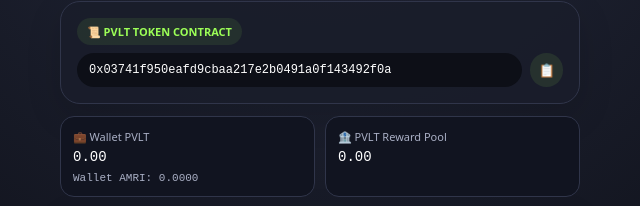
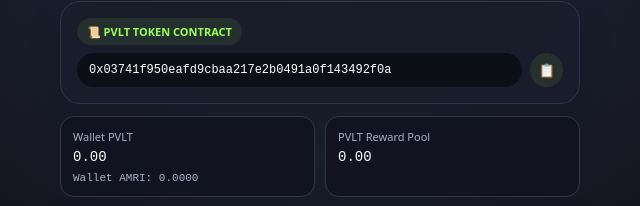
Before and after one commit to pepevolt/pepevolt.github.io, a plain HTML site: page index.html in a window 1280 px wide. Shown: the part 224-430 px from the top of the page, 320-960 px from the left. Drawn offline with Linux system fonts and the light colour scheme.

Commit message:
Update index.html

```diff
--- a/index.html
+++ b/index.html
@@ -45,8 +45,8 @@ button{font-family:inherit}.btn{width:100%;border:0;border-radius:13px;padding:1
   <section class="stats"><div class="stat"><small>Points</small><strong><span id="pointsVal">0</span><span style="font-size:13px;color:var(--muted)"> / 100</span></strong></div><div class="stat"><small>💎 Game PVLT</small><strong class="gold" id="gamePvltVal">0</strong></div></section>
   <section class="card contract" id="contractCard"><div class="contract-label">📜 PVLT TOKEN CONTRACT</div><div class="contract-address" id="contractAddrDisplay"></div><button class="copy" id="copyContractBtn" aria-label="Copy PVLT token address">📋</button></section>
   <section class="wallet-row">
-    <div class="wallet-item"><small>💼 Wallet PVLT</small><strong id="walletVal">0.00</strong><div class="sub-balance">Wallet AMRI: <span id="amriWalletVal">0.00</span></div></div>
-    <div class="wallet-item"><small>🏦 PVLT Reward Pool</small><strong id="treasuryVal">0</strong></div>
+    <div class="wallet-item"><small>Wallet PVLT</small><strong id="walletVal">0.00</strong><div class="sub-balance">Wallet AMRI: <span id="amriWalletVal">0.00</span></div></div>
+    <div class="wallet-item"><small>PVLT Reward Pool</small><strong id="treasuryVal">0</strong></div>
   </section>
   <section class="card tap-area"><button class="tap no-energy" id="tapBtn" aria-label="Tap to earn"><img src="images/logo.PNG" alt="Pepe" onerror="this.style.display='none';this.parentElement.textContent='🐸⚡'"></button><div class="hint">Tap to earn points • Every 100 points = 1 Game PVLT</div></section>
   <section class="card">
```
